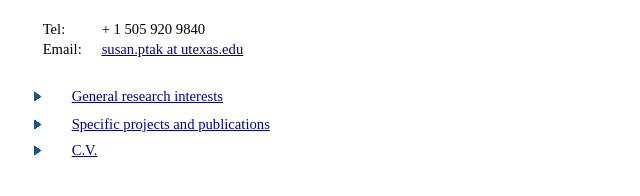
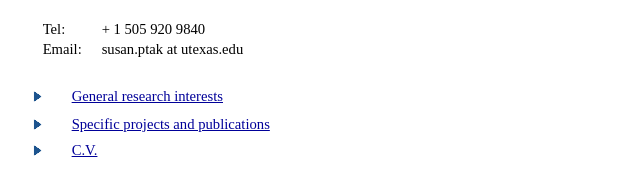
Before and after one commit to SusanPtak/SusanPtak.github.io, a plain HTML site: page index.html in a window 1280 px wide. Shown: the part 222-418 px from the top of the page, 0-640 px from the left. Drawn offline with Linux system fonts and the light colour scheme.

Commit message:
Webpage 1.1
updated three pages

```diff
--- a/index.html
+++ b/index.html
@@ -228,8 +228,7 @@ alink="#000099">
     <p class=MsoNormal style='margin-left:.1in'><span style='font-size:11.0pt'>Email:<o:p></o:p></span></p>
     </td>
     <td style='padding:0in 0in 0in 0in;height:15.0pt'>
-    <p class=MsoNormal style='margin-left:.1in'><span style='font-size:11.0pt'><a
-    href="mailto:ptak@eva.mpg.de">susan.ptak at utexas.edu</a><o:p></o:p></span></p>
+    <p class=MsoNormal style='margin-left:.1in'><span style='font-size:11.0pt'>susan.ptak at utexas.edu</a><o:p></o:p></span></p>
     </td>
    </td>
    </tr>
```
Also changed, not shown: CV.html (added, +1 -0 lines), research.html (+1 -1 lines).
